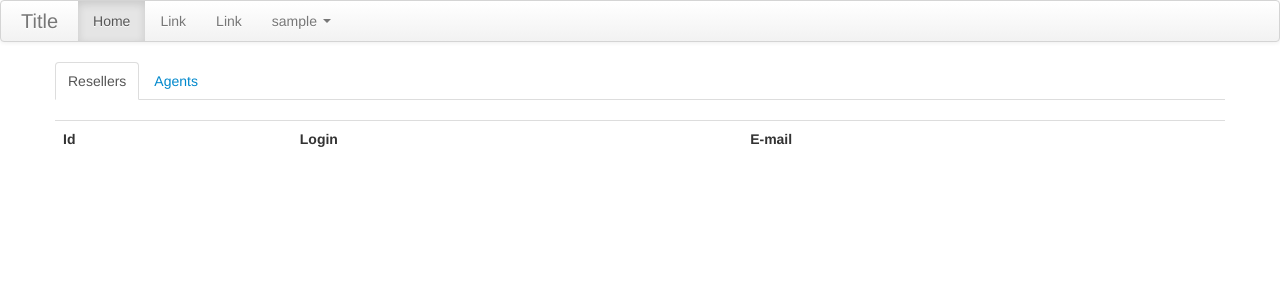
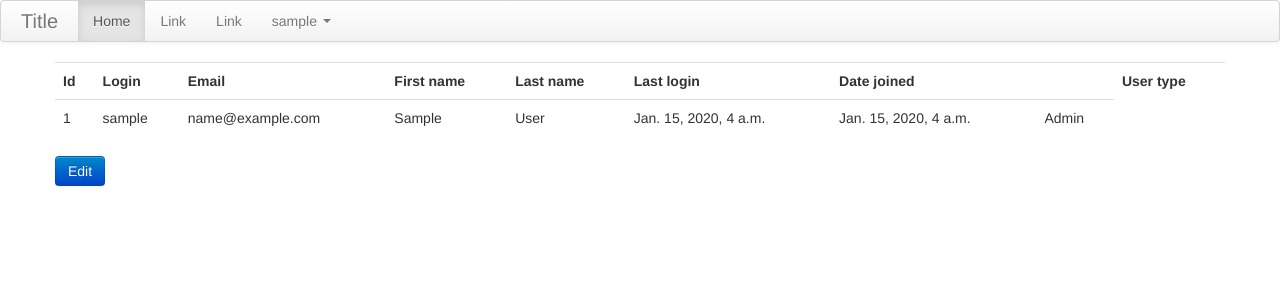
Before and after one commit to mgadzhi/thesis, a Django app: page /admin/1/ in a window 1280 px wide. Shown: the top 302 px of the page. Run offline with Django 3.2, Linux system fonts and the light colour scheme; a user stored in the database is signed in; tables that the repository leaves empty hold one stand-in row (values such as "Sample post"); lists and menus that the app fills with data are empty; parts of the project's set-up code (start-up, migrations or seed data) failed here and were passed over; some libraries are stand-ins or nearby versions.

Commit message:
Просмотр списка станций + небольшой рефакторинг

```diff
--- a/users/admin/urls.py
+++ b/users/admin/urls.py
@@ -7,6 +7,8 @@ urlpatterns = patterns(
     '',
     url(r'^$', views.index),
     url(r'^all/$', views.admins_list, name='admins_list'),
+    url(r'^edit/$', views.admin_edit, name='admin_edit'),
     url(r'^(?P<admin_pk>\d+)/edit/$', views.admin_edit, name='admin_edit'),
+    url(r'^/$', views.admin_details, name='admin_details'),
     url(r'^(?P<admin_pk>\d+)/$', views.admin_details, name='admin_details'),
 )
--- a/users/admin/views.py
+++ b/users/admin/views.py
@@ -20,28 +20,27 @@ def admins_list(request):
         actor.is_admin,
     )):
         messages.error(request, "Looks like you're not allowed to see this page")
-        return redirect('/')
+        return render(request, 'base.html')
     admins = User.objects.filter(user_type=User.ADMIN)
     return render(request, 'admin/admins_list.html', {
         'admins': sorted(admins, key=lambda x: x.id),
     })
 
 
-def admin_edit(request, admin_pk):
+def admin_edit(request, admin_pk=None):
     actor = request.user
+    admin = actor if admin_pk is None else User.objects.get(pk=admin_pk)
     if not any((
         actor.is_superuser,
         actor.is_admin,
     )):
         messages.error(request, "Looks like you're not allowed to see this page")
-        return redirect('/')
-
+        return render(request, 'base.html')
     if request.method == 'POST':
         admin_form = forms.AdminForm(request.POST)
         if admin_form.is_valid():
             return redirect('.')
     else:
-        admin = User.objects.get(pk=admin_pk)
         admin_form = forms.AdminForm(instance=admin)
         return render(request, 'admin/admin_edit.html', {
             'admin_form': admin_form,
@@ -56,11 +55,8 @@ def admin_details(request, admin_pk=None):
         actor.is_admin,
     )):
         messages.error(request, "Looks like you're not allowed to see this page")
-        return redirect('/')
-    resellers = User.objects.filter(user_type=User.RESELLER)
-    agents = User.objects.filter(user_type=User.AGENT)
+        # return redirect('/')
+        return render(request, 'base.html')
     return render(request, 'admin/admin_details.html', {
         'admin': admin,
-        'resellers': resellers,
-        'agents': agents,
     })
--- a/users/templates/admin/admin_details.html
+++ b/users/templates/admin/admin_details.html
@@ -12,46 +12,8 @@
 {% endblock extrahead %}
 
 {% block content %}
-    <div>
-        <ul class="nav nav-tabs" id="admin_tabs">
-            <li><a href="#resellers" data-toggle="tab">{% trans "Resellers" %}</a></li>
-            <li><a href="#agents" data-toggle="tab">{% trans "Agents" %}</a></li>
-        </ul>
-        <div class="tab-content active">
-            <div class="tab-pane" id="resellers">
-                <table class="table">
-                    <tr>
-                        <th>{% trans "Id" %}</th>
-                        <th>{% trans "Login" %}</th>
-                        <th>{% trans "E-mail" %}</th>
-                    </tr>
-                    {% for reseller in resellers %}
-                        <tr>
-                            <td>{{ reseller.id }}</td>
-                            <td>{{ reseller.username }}</td>
-                            <td>{{ reseller.email }}</td>
-                        </tr>
-                    {% endfor %}
-                </table>
-            </div>
-            <div class="tab-pane" id="agents">
-                <table class="table">
-                    <tr>
-                        <th>{% trans "Id" %}</th>
-                        <th>{% trans "Login" %}</th>
-                        <th>{% trans "E-mail" %}</th>
-                        <th>{% trans "Reseller" %}</th>
-                    </tr>
-                    {% for agent in agents %}
-                        <tr>
-                            <td>{{ agent.id }}</td>
-                            <td>{{ agent.username }}</td>
-                            <td>{{ agent.email }}</td>
-                            <td>{{ agent.reseller }}</td>
-                        </tr>
-                    {% endfor %}
-                </table>
-            </div>
-        </div>
-    </div>
+    {% with user=admin %}
+        {% include "elems/user_details.html" %}
+    {% endwith %}
+    <a href="edit/" class="btn btn-primary">{% trans "Edit" %}</a>
 {% endblock content %}
--- a/users/urls.py
+++ b/users/urls.py
@@ -12,8 +12,6 @@ router.register(r'agents', views.AgentViewSet)
 router.register(r'resellers', views.ResellerViewSet)
 router.register(r'admins', views.AdminViewSet)
 
-print router.urls
-
 urlpatterns = patterns('',
     url(r'^api/', include(router.urls)),
     url(r'^admin/', include(admin_urls)),
--- a/vrp/urls.py
+++ b/vrp/urls.py
@@ -8,4 +8,5 @@ urlpatterns = patterns(
     url(r'^/$', views.index),
     url(r'^orders/$', views.orders_list),
     url(r'^orders/create/$', views.order_create),
+    url(r'^stations/$', views.stations_list),
 )
```
Also changed, not shown: vrp/templates/stations_list.html (added, +27 -0 lines), vrp/views.py (+12 -0 lines).
